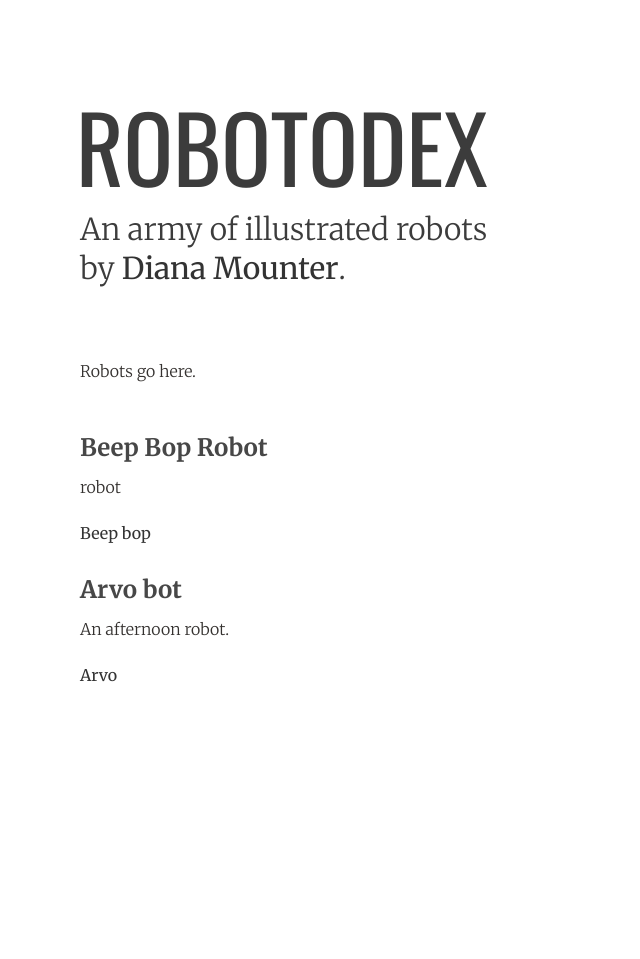
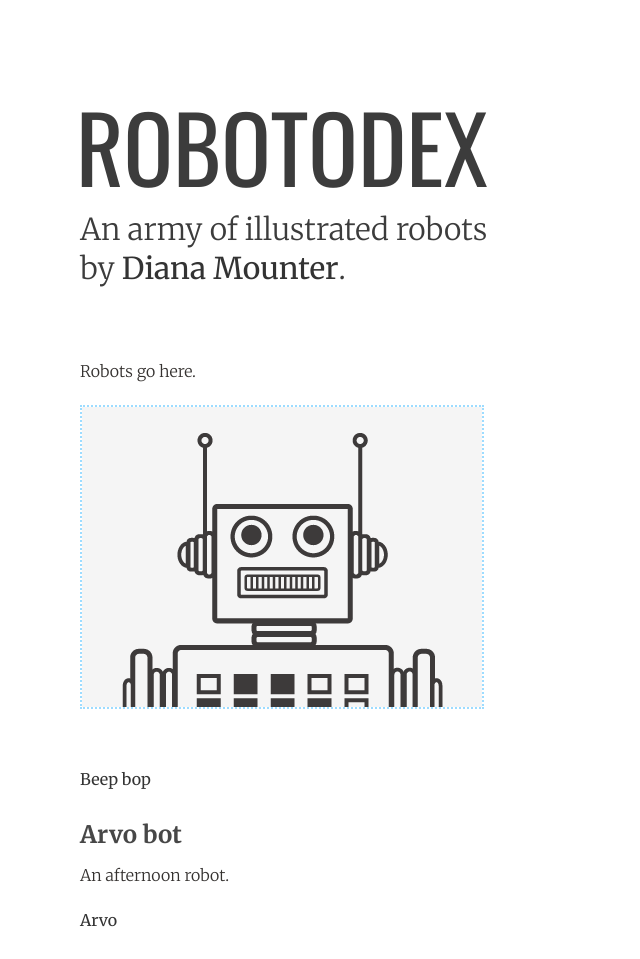
Before and after one commit to broccolini/robotodex, a Jekyll site: the page built from index.markdown, in a window 1280 px wide. Shown: the whole page, without its empty margins (0-640 px from the left). Built offline with Jekyll 4.4.1, drawn with Linux system fonts in a browser that asks for light colours; before the commit the page ends 900 px from its top, so only the background shows below that.

Commit message:
test image

```diff
--- a/_posts/2013-07-20-beep-bop.md
+++ b/_posts/2013-07-20-beep-bop.md
@@ -3,5 +3,4 @@ layout: robot
 title:  "Beep bop"
 ---
 
-###Beep Bop Robot
-robot
+![](images/playbot.png)
```
Also changed, not shown: images/playbot.png (added).
